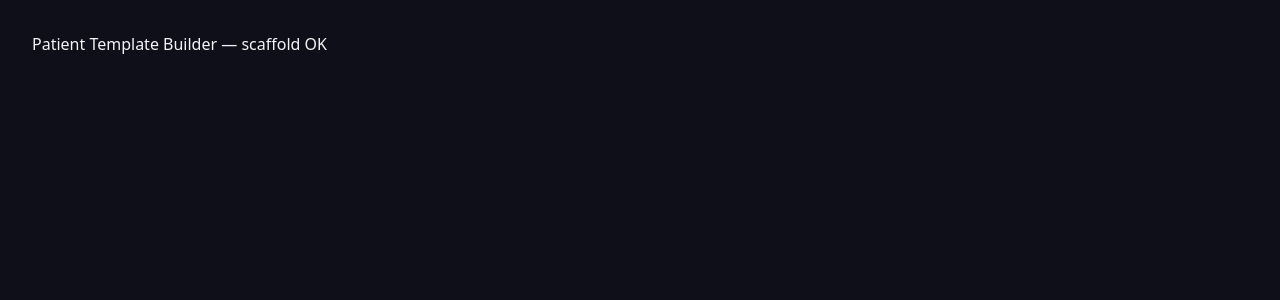
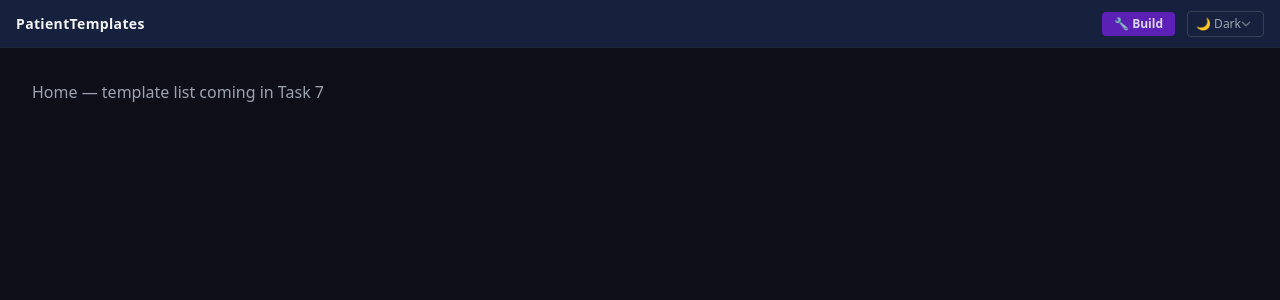
Before and after one commit to ryancalpin/slate, a React (Vite) app: page / in a window 1280 px wide. Shown: the top 300 px of the page. Built offline with nearby package versions, Linux system fonts and the light colour scheme.

Commit message:
feat: add app shell, TopBar, ModeToggle, ThemeToggle, routing

```diff
--- a/src/App.tsx
+++ b/src/App.tsx
@@ -1,11 +1,29 @@
+import { useCallback } from 'react'
 import { Routes, Route } from 'react-router-dom'
+import { TopBar } from './ui/shell/TopBar'
+import { HomeView } from './ui/views/HomeView'
+import { CanvasView } from './ui/views/CanvasView'
+import { useAppMode } from './hooks/useAppMode'
+import { useTheme } from './hooks/useTheme'
 
 export default function App() {
+  const { mode, setMode } = useAppMode('build')
+  useTheme() // initializes theme from localStorage and applies dark/light class on mount
+
+  const handleModeToggle = useCallback(
+    () => setMode(m => m === 'build' ? 'live' : 'build'),
+    [setMode],
+  )
+
   return (
-    <div className="h-screen flex flex-col bg-[rgb(var(--color-surface))]">
-      <Routes>
-        <Route path="/" element={<div className="p-8 text-accent-DEFAULT">Patient Template Builder — scaffold OK</div>} />
-      </Routes>
+    <div className="h-screen flex flex-col overflow-hidden">
+      <TopBar mode={mode} onModeToggle={handleModeToggle} />
+      <main className="flex-1 overflow-hidden">
+        <Routes>
+          <Route path="/" element={<HomeView />} />
+          <Route path="/template/:id" element={<CanvasView mode={mode} />} />
+        </Routes>
+      </main>
     </div>
   )
 }
--- /dev/null
+++ b/src/ui/components/ModeToggle.tsx
@@ -0,0 +1,23 @@
+import type { AppMode } from '../../core/template/types'
+
+interface Props {
+  mode: AppMode
+  onToggle: () => void
+}
+
+export function ModeToggle({ mode, onToggle }: Props) {
+  const isBuild = mode === 'build'
+  return (
+    <button
+      onClick={onToggle}
+      title="Toggle Build/Live mode (B)"
+      className={`flex items-center gap-1.5 px-3 py-1 rounded text-xs font-semibold transition-colors ${
+        isBuild
+          ? 'bg-violet-800 text-violet-200 hover:bg-violet-700'
+          : 'bg-emerald-800 text-emerald-200 hover:bg-emerald-700'
+      }`}
+    >
+      {isBuild ? '🔧 Build' : '🟢 Live'}
+    </button>
+  )
+}
--- /dev/null
+++ b/src/ui/components/ThemeToggle.tsx
@@ -0,0 +1,22 @@
+import { useTheme, type Theme } from '../../hooks/useTheme'
+
+const options: { value: Theme; label: string }[] = [
+  { value: 'dark', label: '🌙 Dark' },
+  { value: 'light', label: '☀️ Light' },
+  { value: 'system', label: '💻 System' },
+]
+
+export function ThemeToggle() {
+  const { theme, setTheme } = useTheme()
+  return (
+    <select
+      value={theme}
+      onChange={e => setTheme(e.target.value as Theme)}
+      className="bg-transparent text-xs text-gray-400 border border-gray-700 rounded px-2 py-1 cursor-pointer"
+    >
+      {options.map(o => (
+        <option key={o.value} value={o.value}>{o.label}</option>
+      ))}
+    </select>
+  )
+}
--- /dev/null
+++ b/src/ui/shell/TopBar.tsx
@@ -0,0 +1,29 @@
+import { Link } from 'react-router-dom'
+import { ModeToggle } from '../components/ModeToggle'
+import { ThemeToggle } from '../components/ThemeToggle'
+import type { AppMode } from '../../core/template/types'
+
+interface Props {
+  mode: AppMode
+  onModeToggle: () => void
+  templateId?: string
+}
+
+export function TopBar({ mode, onModeToggle, templateId }: Props) {
+  return (
+    <header className="flex items-center justify-between px-4 h-12 border-b border-gray-800 bg-[rgb(var(--color-surface-raised))] shrink-0">
+      <Link to="/" className="text-accent-DEFAULT font-bold text-sm tracking-wide select-none">
+        PatientTemplates
+      </Link>
+      <div className="flex items-center gap-3">
+        {templateId && (
+          <Link to={`/template/${templateId}/print`} className="text-gray-400 hover:text-gray-200 text-xs px-2 py-1 border border-gray-700 rounded">
+            Print
+          </Link>
+        )}
+        <ModeToggle mode={mode} onToggle={onModeToggle} />
+        <ThemeToggle />
+      </div>
+    </header>
+  )
+}
--- /dev/null
+++ b/src/ui/views/CanvasView.tsx
@@ -0,0 +1,5 @@
+import type { AppMode } from '../../core/template/types'
+interface Props { mode: AppMode }
+export function CanvasView({ mode }: Props) {
+  return <div className="p-8 text-gray-400">Canvas — mode: {mode} — coming in Task 8</div>
+}
--- /dev/null
+++ b/src/ui/views/HomeView.tsx
@@ -0,0 +1,3 @@
+export function HomeView() {
+  return <div className="p-8 text-gray-400">Home — template list coming in Task 7</div>
+}
```
